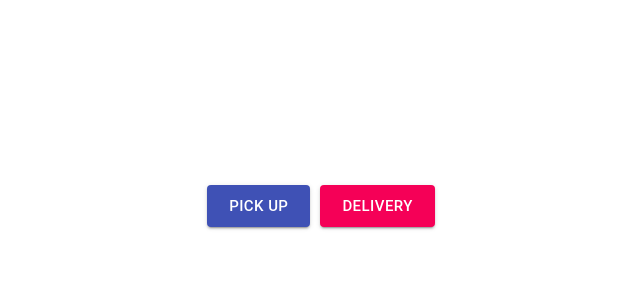
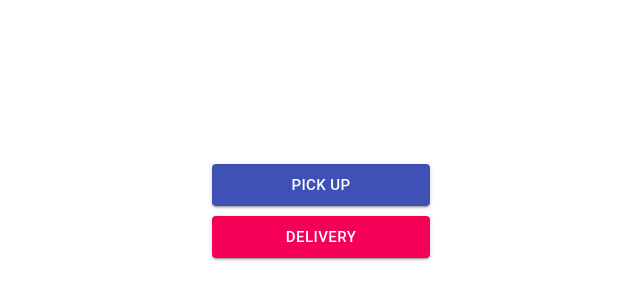
Before and after one commit to pos-my/react-interview, a React (Create React App) app: page / in a window 1280 px wide. Shown: the part 194-494 px from the top of the page, without its empty margins (319-959 px from the left). Built offline with nearby package versions, Linux system fonts and the light colour scheme.

Commit message:
Refactored all buttons to a CustomButton component

```diff
--- /dev/null
+++ b/src/components/CustomButton.js
@@ -0,0 +1,80 @@
+import React from "react";
+import PropTypes from "prop-types";
+
+import { Button } from "./Material";
+
+function CustomButton({
+  show,
+  label,
+  className,
+  dataTestID,
+  color,
+  variant,
+  size,
+  fullWidth,
+  onClick,
+}) {
+  return show ? (
+    <Button
+      data-testid={dataTestID}
+      color={color}
+      variant={variant}
+      fullWidth={fullWidth}
+      size={size}
+      className={className}
+      onClick={onClick}
+    >
+      {label}
+    </Button>
+  ) : null;
+}
+
+CustomButton.propTypes = {
+  /**
+   * Show button
+   */
+  show: PropTypes.bool,
+  /**
+   * Button label
+   */
+  label: PropTypes.string.isRequired,
+  /**
+   * CSS className for the button
+   */
+  className: PropTypes.string,
+  /**
+   * data-testid for the button
+   */
+  dataTestID: PropTypes.string.isRequired,
+  /**
+   * Button color
+   */
+  color: PropTypes.string,
+  /**
+   * Button variant
+   */
+  variant: PropTypes.string,
+  /**
+   * Button size
+   */
+  size: PropTypes.string,
+  /**
+   * Button fullWidth
+   */
+  fullWidth: PropTypes.bool,
+  /**
+   * onClick handler
+   */
+  onClick: PropTypes.func.isRequired,
+};
+
+CustomButton.defaultProps = {
+  show: true,
+  classes: "",
+  color: "secondary",
+  variant: "contained",
+  size: "large",
+  fullWidth: false,
+};
+
+export default CustomButton;
--- a/src/components/Quantity.js
+++ b/src/components/Quantity.js
@@ -1,6 +1,7 @@
 import React, { useState, useEffect } from "react";
 import PropTypes from "prop-types";
-import { makeStyles, Grid, Button, TextField, Typography } from "./Material";
+import { makeStyles, Grid, TextField, Typography } from "./Material";
+import { Button } from "./index";
 
 const useStyles = makeStyles((theme) => ({
   textField: {
@@ -58,15 +59,13 @@ function Quantity({ id, onChange }) {
       </Grid>
       <Grid container>
         <Button
-          data-testid="decrement-button"
+          label="-"
+          dataTestID="decrement-button"
           size="small"
-          color="secondary"
-          variant="contained"
           className={classes.leftButton}
           onClick={() => handleOnClick("decrement")}
-        >
-          -
-        </Button>
+        />
+
         <TextField
           data-testid="value"
           id={id.toString()}
@@ -78,15 +77,12 @@ function Quantity({ id, onChange }) {
           value={value}
         />
         <Button
-          data-testid="increment-button"
+          label="+"
+          dataTestID="increment-button"
           size="small"
-          color="secondary"
-          variant="contained"
           className={classes.rightButton}
           onClick={() => handleOnClick("increment")}
-        >
-          +
-        </Button>
+        />
       </Grid>
     </Grid>
   );
--- a/src/components/index.js
+++ b/src/components/index.js
@@ -3,5 +3,6 @@ import RadioGroup from "./CustomRadioGroup";
 import Quantity from "./Quantity";
 import CheckoutItem from "./CheckoutItem";
 import Dialog from "./CustomDialog";
+import Button from "./CustomButton";
 
-export { Card, RadioGroup, Quantity, CheckoutItem, Dialog };
+export { Card, RadioGroup, Quantity, CheckoutItem, Dialog, Button };
--- a/src/screens/Checkout.js
+++ b/src/screens/Checkout.js
@@ -6,10 +6,9 @@ import {
   Card,
   CardHeader,
   CardContent,
-  Button,
   Typography,
 } from "../components/Material";
-import { CheckoutItem, Dialog } from "../components";
+import { CheckoutItem, Dialog, Button } from "../components";
 import { shippingTypes } from "../data/constants";
 import { useHistory } from "react-router-dom";
 import { setShippingType } from "../reducers/shippingType";
@@ -100,19 +99,18 @@ function Checkout() {
           <Grid container justifyContent="space-between">
             <Grid item>
               <Button
-                fullWidth
-                variant="contained"
+                dataTestID="cancel-button"
+                label="Cancel"
+                color="default"
+                fullWidth={true}
                 className={classes.button}
                 onClick={handleOnCancel}
-              >
-                Cancel
-              </Button>
+              />
             </Grid>
             <Grid item>
               <Button
-                fullWidth
-                variant="contained"
-                color="secondary"
+                label="Proceed"
+                dataTestID="proceed-button"
                 className={classes.button}
                 onClick={handleOnProceed}
               >
--- a/src/screens/Home.js
+++ b/src/screens/Home.js
@@ -1,6 +1,6 @@
 import React, { useState } from "react";
-import { makeStyles, Grid, Button } from "../components/Material";
-import { Card } from "../components";
+import { makeStyles, Grid } from "../components/Material";
+import { Card, Button } from "../components";
 import { useSelector, useDispatch } from "react-redux";
 import { updateItem } from "../reducers/items";
 import { setShippingType } from "../reducers/shippingType";
@@ -18,8 +18,7 @@ const useStyles = makeStyles((theme) => ({
     marginBottom: 10,
   },
   button: {
-    marginLeft: 5,
-    marginRight: 5,
+    marginTop: 10,
   },
 }));
 
@@ -67,27 +66,25 @@ function Home() {
         {show ? (
           <Grid>
             <Button
-              data-testid="pickup-button"
+              dataTestID="pickup-button"
+              label="Pick Up"
               color="primary"
               size="large"
-              variant="contained"
+              fullWidth={true}
               className={classes.button}
               onClick={() => handleOnClick(shippingTypes.PICK_UP)}
-            >
-              Pick Up
-            </Button>
+            />
             <Button
-              data-testid="delivery-button"
-              color="secondary"
+              dataTestID="delivery-button"
+              label="Delivery"
               size="large"
-              variant="contained"
+              fullWidth={true}
               className={classes.button}
               onClick={() => handleOnClick(shippingTypes.DELIVERY)}
-            >
-              Delivery
-            </Button>
+            />
           </Grid>
         ) : null}
+
         {shippingType ? (
           <Grid
             container
@@ -105,17 +102,15 @@ function Home() {
                 ))}
               </Grid>
             </Grid>
-            {canCheckout ? (
-              <Button
-                color="secondary"
-                variant="contained"
-                fullWidth
-                className={classes.checkoutButton}
-                onClick={handleOnCheckout}
-              >
-                Checkout
-              </Button>
-            ) : null}
+            <Button
+              show={canCheckout}
+              size="large"
+              fullWidth={true}
+              label="Checkout"
+              className={classes.checkoutButton}
+              dataTestID="checkout-button"
+              onClick={handleOnCheckout}
+            />
           </Grid>
         ) : null}
       </Grid>
```
